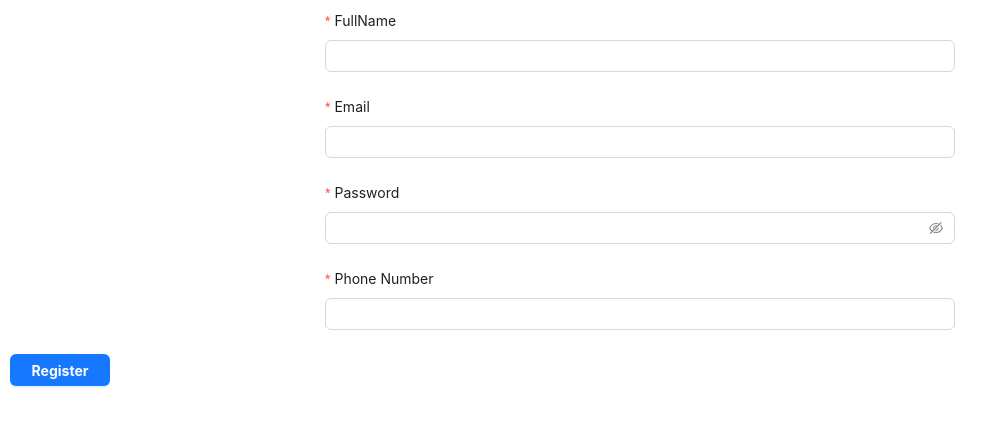
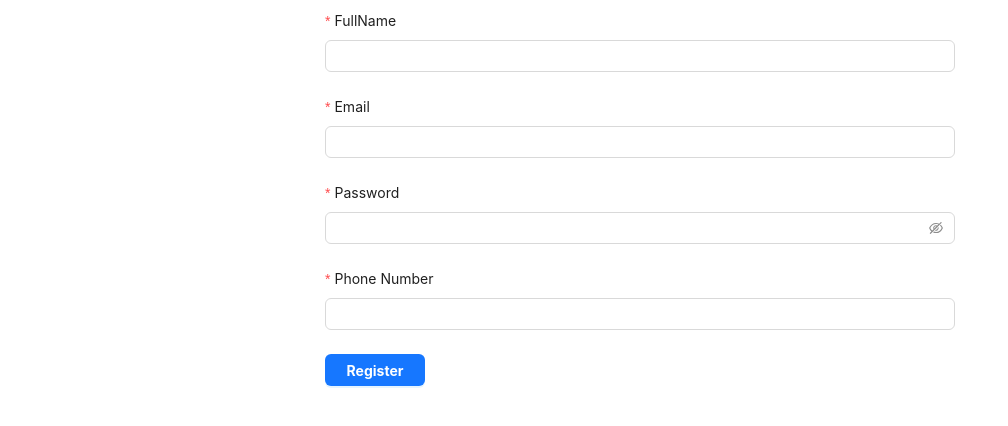
Before and after one commit to HuuThangN/react-base-todo, a React (Vite) app: page /register in a window 1280 px wide. Shown: the top 426 px of the page, without its empty margins (0-1008 px from the left). Built offline with nearby package versions, Linux system fonts and the light colour scheme.

Commit message:
completed auth

```diff
--- a/src/App.jsx
+++ b/src/App.jsx
@@ -1,9 +1,5 @@
-import TodoNew from './components/todo/TodoNew';
-import TodoData from './components/todo/TodoData';
 import Header from './components/layout/header';
 import './components/todo/todo.css';
-import reactLogo from './assets/react.svg';
-import { useState } from 'react';
 import Footer from './components/layout/footer';
 import { Outlet } from 'react-router-dom';
 
--- a/src/components/layout/header.jsx
+++ b/src/components/layout/header.jsx
@@ -8,7 +8,6 @@ import { useState } from 'react';
 const Header = () => {
     const [current, setCurrent] = useState('');
     const onClick = (e) => {
-        console.log('click ', e);
         setCurrent(e.key);
     };
     const items = [
--- a/src/pages/register.jsx
+++ b/src/pages/register.jsx
@@ -8,7 +8,6 @@ const RegisterPage = () => {
     const navigate = useNavigate();
 
     const onFinish = async (values) => {
-        console.log('check>>', values);
         const res = await registerUserAPI(
             values.fullName,
             values.email,
@@ -36,7 +35,9 @@ const RegisterPage = () => {
             onFinish={onFinish}
             // onFinishFailed={onFinishFailed}
             // autoComplete="off"
-            style={{ margin: '10px' }}
+            style={{
+                margin: '10px',
+            }}
         >
             <Row>
                 <Col span={12} offset={6}>
@@ -106,6 +107,8 @@ const RegisterPage = () => {
                     </Form.Item>
                 </Col>
             </Row>
+            <Row>
+                <Col span={12} offset={6}>
                     <Button
                         onClick={() => form.submit()}
                         type="primary"
@@ -117,6 +120,8 @@ const RegisterPage = () => {
                     >
                         Register
                     </Button>
+                </Col>
+            </Row>
         </Form>
     );
 };
```
Lines whose indentation alone changed are shown as unchanged.
